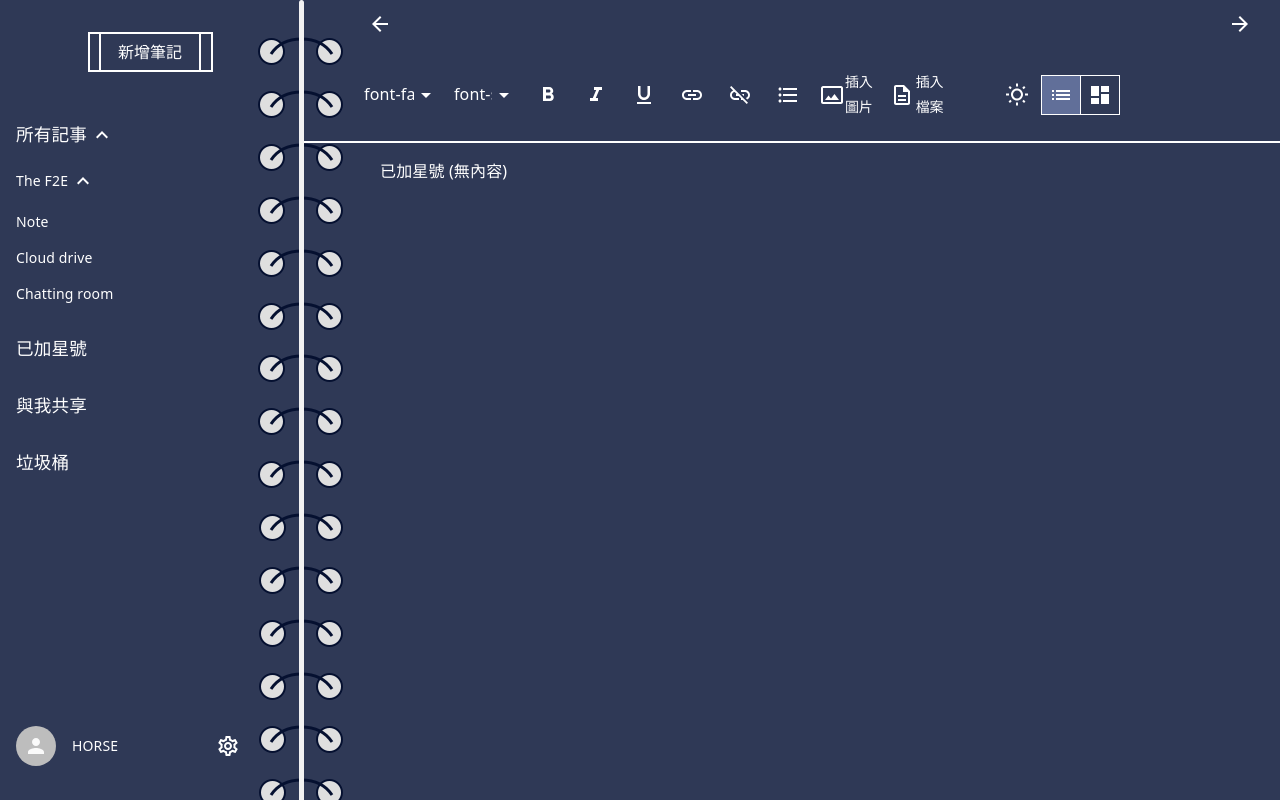
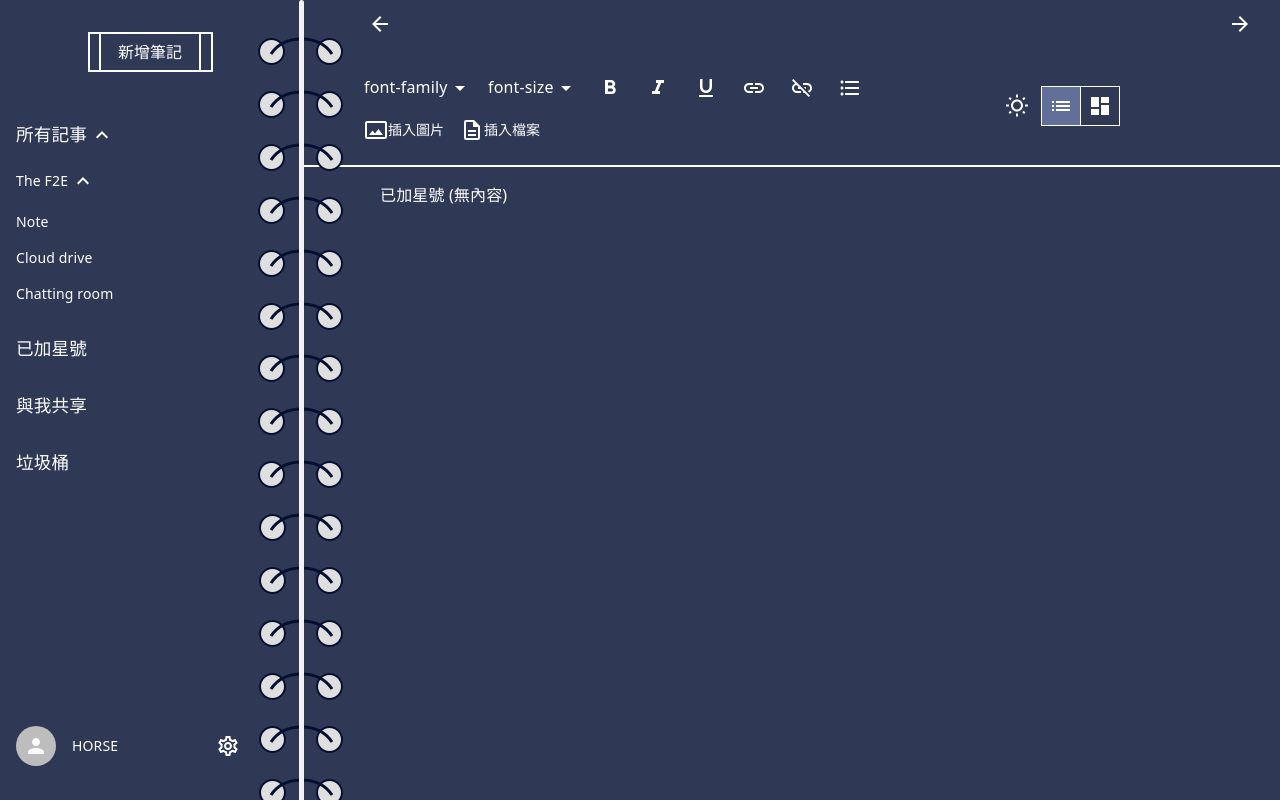
Before and after one commit to littlehorseboy/the-f2e-2019-ninth, a React app: page /#/star in a window 1280 px wide. Built offline with nearby package versions, Linux system fonts and the light colour scheme.

Commit message:
feat: flexWrap: 'wrap'

```diff
--- a/src/pages/Note/Note.tsx
+++ b/src/pages/Note/Note.tsx
@@ -189,6 +189,7 @@ const useStyles = makeStyles((theme) => createStyles({
   editorTools: {
     paddingRight: theme.spacing(5),
     display: 'flex',
+    flexWrap: 'wrap',
     alignItems: 'center',
   },
   textField: {
--- a/src/pages/Share/Share.tsx
+++ b/src/pages/Share/Share.tsx
@@ -189,6 +189,7 @@ const useStyles = makeStyles((theme) => createStyles({
   editorTools: {
     paddingRight: theme.spacing(5),
     display: 'flex',
+    flexWrap: 'wrap',
     alignItems: 'center',
   },
   textField: {
--- a/src/pages/Star/Star.tsx
+++ b/src/pages/Star/Star.tsx
@@ -189,6 +189,7 @@ const useStyles = makeStyles((theme) => createStyles({
   editorTools: {
     paddingRight: theme.spacing(5),
     display: 'flex',
+    flexWrap: 'wrap',
     alignItems: 'center',
   },
   textField: {
--- a/src/pages/TrashCan/TrashCan.tsx
+++ b/src/pages/TrashCan/TrashCan.tsx
@@ -189,6 +189,7 @@ const useStyles = makeStyles((theme) => createStyles({
   editorTools: {
     paddingRight: theme.spacing(5),
     display: 'flex',
+    flexWrap: 'wrap',
     alignItems: 'center',
   },
   textField: {
```
